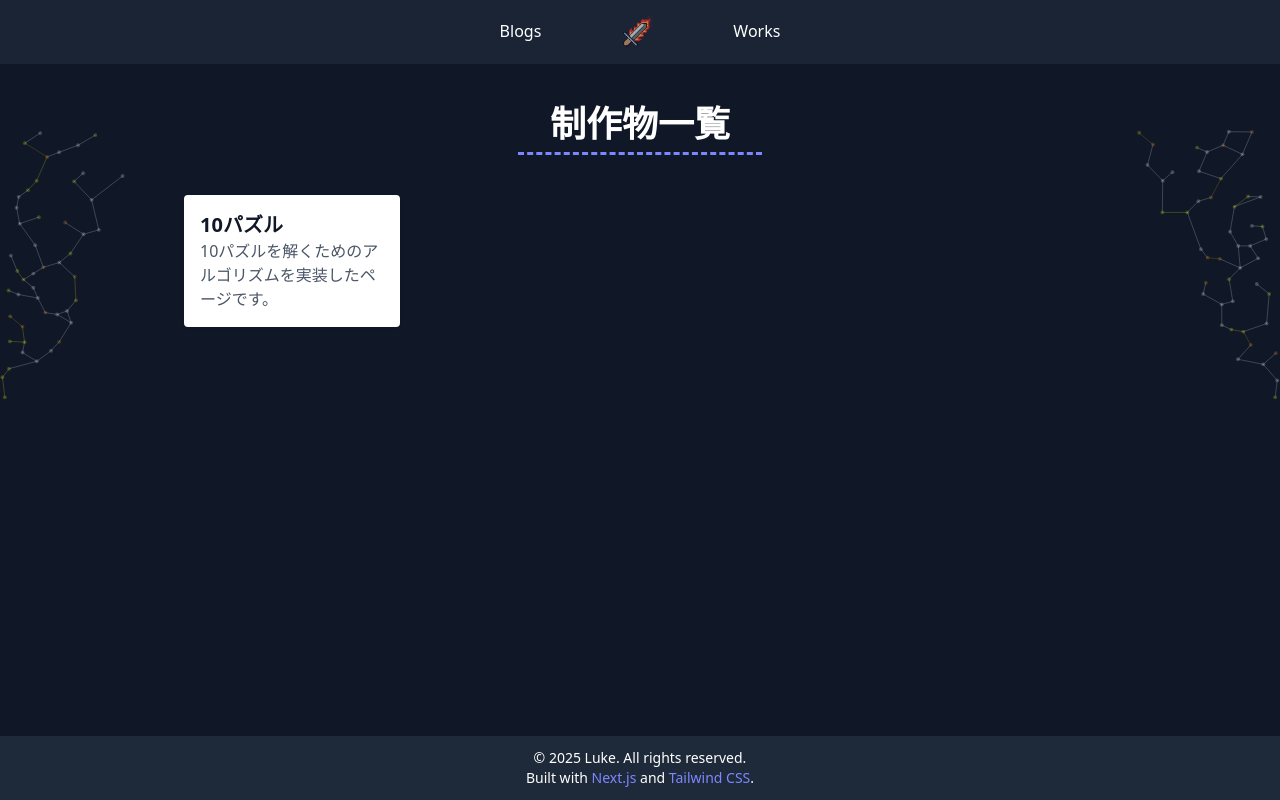
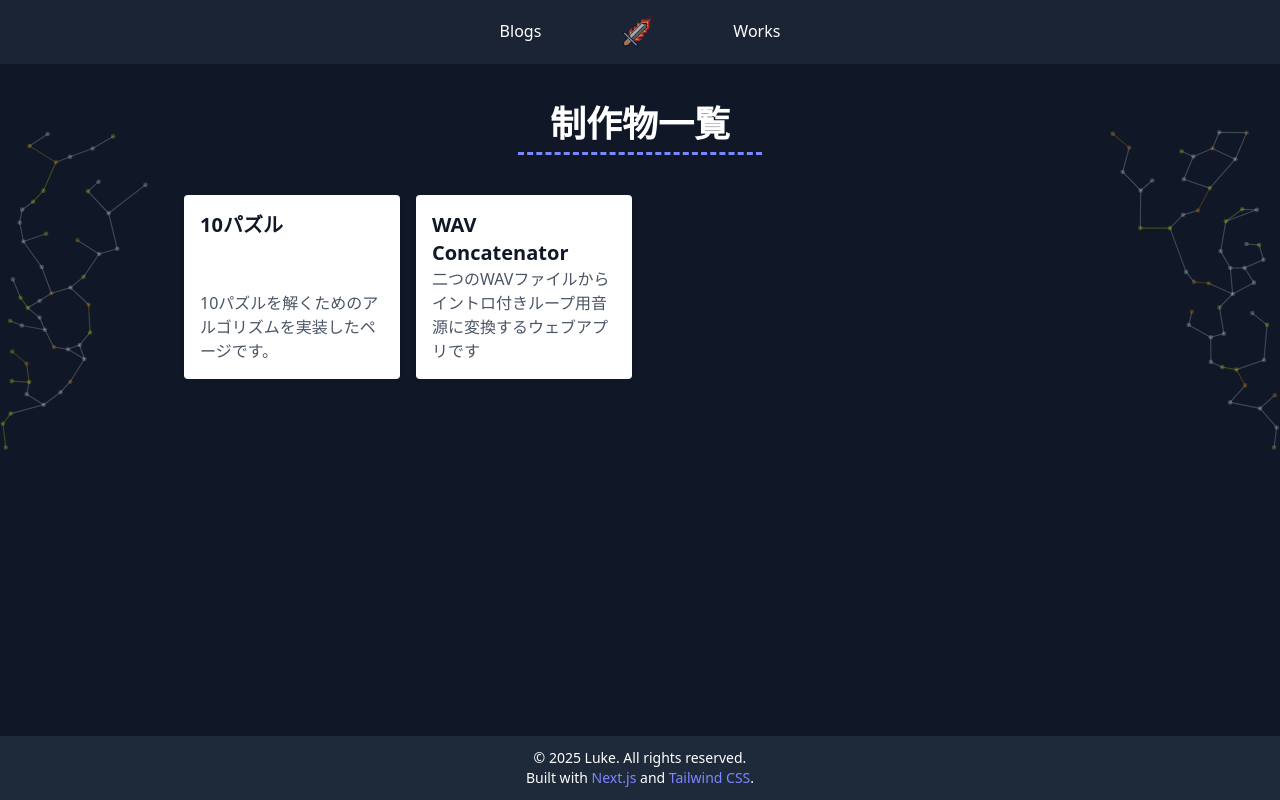
Before and after one commit to Luke256/Luke256.dev, a Next.js app: page /works in a window 1280 px wide. Built offline with nearby package versions, Linux system fonts and the light colour scheme.

Commit message:
wav contater

```diff
--- a/app/works/page.tsx
+++ b/app/works/page.tsx
@@ -18,7 +18,7 @@ const WorksPage = () => {
           <div className="h-full">
             <div className="grid grid-cols-1 md:grid-cols-2 lg:grid-cols-4 gap-4">
               {WorksList.map((work: WorksListItem, index: number) => (
-                <Link key={index} href={`/works/${work.slug}`} className="h-full">
+                <Link key={index} href={work.internal ?`/works/${work.slug}`:work.slug} className="h-full">
                   <div className="p-4 bg-white rounded shadow h-full flex md:flex-col justify-between">
                     <h2 className="text-xl font-bold text-gray-900">{work.title}</h2>
                     <div className="">
@@ -26,7 +26,7 @@ const WorksPage = () => {
                     </div>
                   </div>
                 </Link>
-              ))}
+               ))}
             </div>
           </div>
         </Section>
--- a/app/works/works.ts
+++ b/app/works/works.ts
@@ -2,6 +2,7 @@ type WorksListItem = {
     title: string;
     description: string;
     slug: string;
+    internal: boolean;
 }
 
 export const WorksList = [
@@ -9,6 +10,13 @@ export const WorksList = [
         title: "10パズル",
         description: "10パズルを解くためのアルゴリズムを実装したページです。",
         slug: "tenpuzzle",
+        internal: true,
+    },
+    {
+        title: "WAV Concatenator",
+        description: "二つのWAVファイルからイントロ付きループ用音源に変換するウェブアプリです",
+        slug: "https://wav-concat.luke256.dev",
+        internal: false,
     }
 ]
 
```
